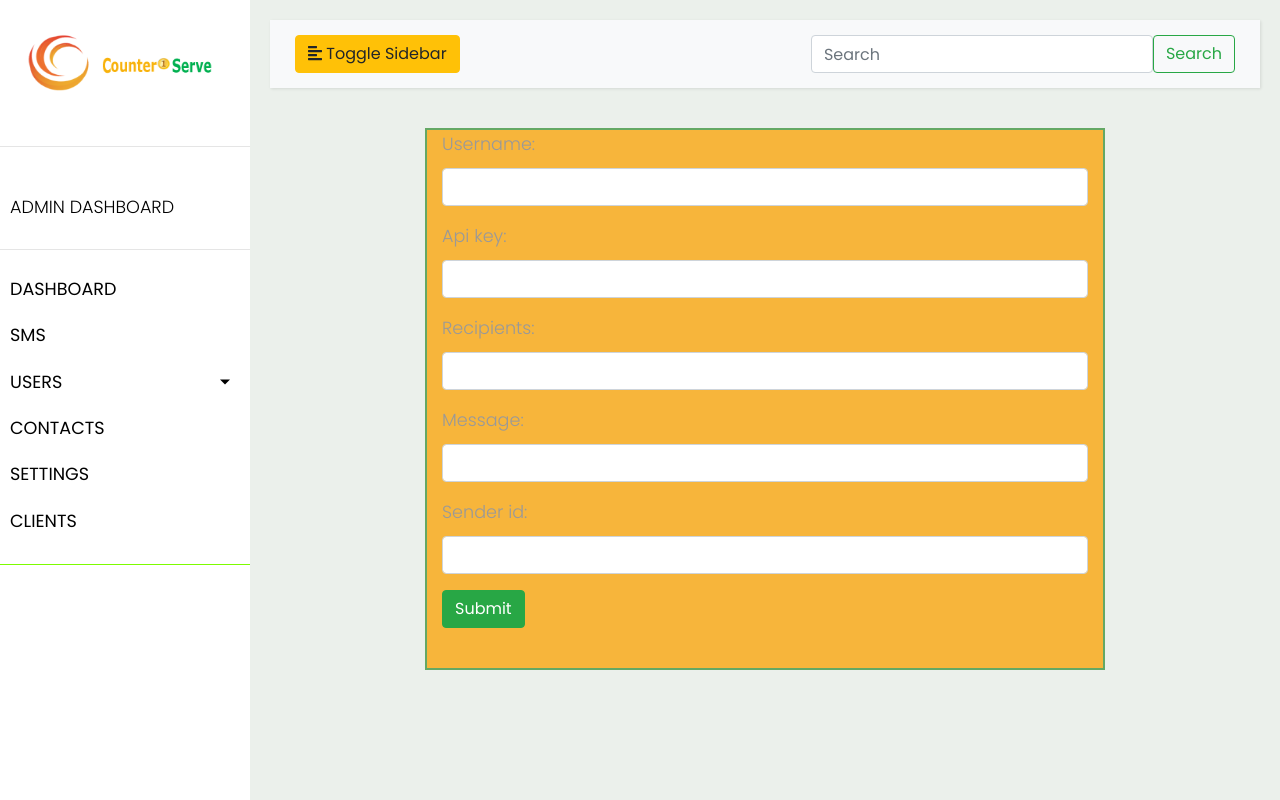
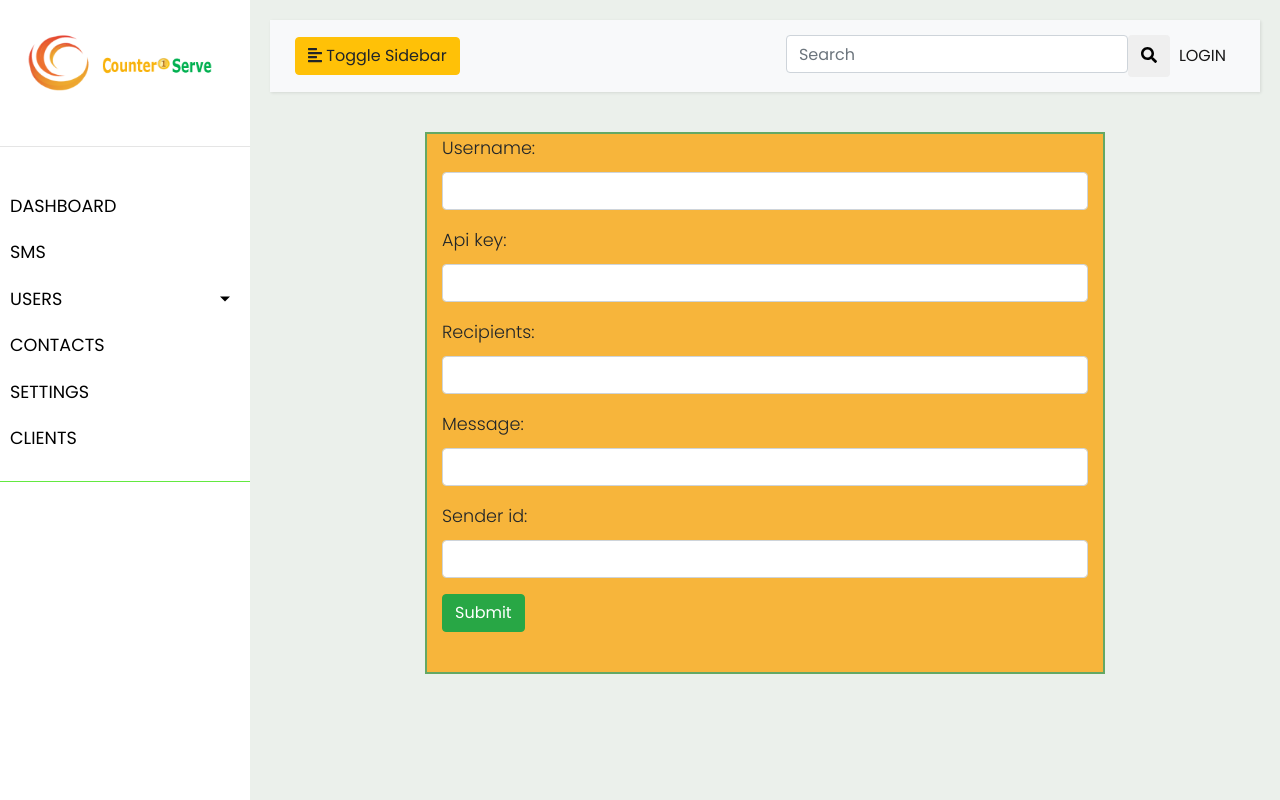
Before and after one commit to Arisodee/COUNTER1-SMS, a Django app: page /talking/ in a window 1280 px wide. Run offline with Django 3.2, Linux system fonts and the light colour scheme; some libraries are stand-ins or nearby versions.

Commit message:
change styling

```diff
--- a/counter1app/models.py
+++ b/counter1app/models.py
@@ -65,7 +65,7 @@ class Count(models.Model):
 class Add_user(models.Model):
     full_name = models.CharField(max_length=100)
     id_number = models.CharField(max_length=8, unique=True)
-    phone_number = models.CharField(max_length=10, unique=True,default=None)
+    phone_number = models.CharField(max_length=13, unique=True,default=None)
     email = models.CharField(max_length=100, default=None)
 
     def __str__(self):
--- a/counter1app/static/css/styles.css
+++ b/counter1app/static/css/styles.css
@@ -9,7 +9,7 @@ p {
     font-size: 1.1em;
     font-weight: 300;
     line-height: 1.7em;
-    color: #999;
+
 }
 
 a,
@@ -71,7 +75,7 @@ a:focus {
 
 #sidebar ul.components {
     padding: 20px 0;
-    border-bottom: 1px solid lawngreen;
+    border-bottom: 1px solid rgb(99, 233, 65);
 }
 
 #sidebar ul p {
@@ -146,6 +151,24 @@ a.article:hover {
     padding: 20px;
     min-height: 100vh;
     transition: all 0.3s;
+}
+
+body{
+    background-color: rgb(235, 240, 235);
+    width: 100%;
+
+}
+
+.send-sms-form{
+    margin-top: 2%;
+    margin-bottom: 7%;
+
+}
+
+.sms-form{
+    border: 2px solid rgb(100, 168, 100);
+    background-color: rgb(247, 181, 59);
+
 }
 
 /* ---------------------------------------------------
--- a/counter1app/templates/base.html
+++ b/counter1app/templates/base.html
@@ -29,10 +29,9 @@
             </div>
             <hr>
             <ul class="list-unstyled components">
-                <p>ADMIN DASHBOARD</p>
-                <hr>
+
                 <li>
-                    <a href="/">DASHBOARD</a>
+                    <a href="{% url 'home' %}">DASHBOARD</a>
                 </li>
                 <li>
                     <a href="{% url 'lets_talk' %}">SMS</a>
@@ -77,8 +76,27 @@
                         <ul class="nav navbar-nav ml-auto">
                             <form class="d-flex">
                                 <input class="form-control me-2" type="search" placeholder="Search" aria-label="Search">
-                                <button class="btn btn-outline-success" type="submit">Search</button>
+                                <button class="btn btn-default" type="submit"><i class="fa fa-search" aria-hidden="true"></i></button>
                             </form>
+                            {% if user.is_authenticated %}
+                            <li class="nav-item dropdown">
+                                <div>
+                                    <a style="color:black;" class="nav-link dropdown-toggle" href="#" id="navbarDropdown" role="button"
+                                        data-toggle="dropdown" aria-haspopup="true" aria-expanded="false">
+                                        ACCOUNT
+                                    </a>
+                                    <div class="dropdown-menu" aria-labelledby="navbarDropdown">
+                                        <a class="dropdown-item" href="/accounts/login">LOGOUT</a>
+                                    </div>
+                                </div>
+                            </li>
+
+                            {% else %}
+                            <li class="nav-item active">
+                                <a class="nav-link btn btn-default" href="/accounts/login">LOGIN <span class="sr-only">(current)</span></a>
+                            </li>
+                            {% endif %}
+                        </ul>
                     </div>
                 </div>
             </nav>
--- a/counter1app/templates/edit_user.html
+++ b/counter1app/templates/edit_user.html
@@ -1,3 +1,4 @@
+{% extends 'base.html' %}
 {% load static%}
 {% load bootstrap4 %}
 <!-- Content block -->
--- a/counter1app/templates/home.html
+++ b/counter1app/templates/home.html
@@ -81,13 +81,13 @@
     </div>
 
 
-    <div class="footer">
+    <!-- <div class="footer">
         <p><a href="#"> Contact</a></p>
         <p><a href="#">Help</a></p>
 
       </div>
 
-  </div>
+  </div> -->
 
 
 {% endblock %}
--- a/counter1app/templates/registration/login.html
+++ b/counter1app/templates/registration/login.html
@@ -1,3 +1,4 @@
+{% extends 'registration/base.html'%}
 {% load static %}
 
 {% block content%}
--- a/counter1app/templates/registration/register.html
+++ b/counter1app/templates/registration/register.html
@@ -1,4 +1,4 @@
-{% extends 'base.html'%}
+{% extends 'registration/base.html'%}
 {% load static %}
 {% block content%}
 
--- a/counter1app/templates/send_sms.html
+++ b/counter1app/templates/send_sms.html
@@ -6,7 +6,7 @@
             <div class="col-md-2"></div>
             <div class="col-md-8 sms-form" >
                 <div class="form-group">
-                    <form action="" method="POST">{% csrf_token %}
+                    <form  action="" method="POST">{% csrf_token %}
                     {{ form.as_p }}
                     <button  class="btn btn-success" type="submit">Submit</button><br><br>
                     </form>
@@ -17,23 +17,4 @@
 
     </div>
 
-<style>
-    body{
-        background-color: rgb(235, 240, 235);
-        width: 100%;
-
-    }
-
-    .send-sms-form{
-        margin-top: 2%;
-        margin-bottom: 7s%;
-
-    }
-
-    .sms-form{
-        border: 2px solid rgb(100, 168, 100);
-        background-color: rgb(247, 181, 59);
-
-    }
-</style>
 {% endblock %}
--- a/counter1app/urls.py
+++ b/counter1app/urls.py
@@ -10,18 +10,16 @@ from . import views as user_views
 
 
 urlpatterns = [
-    url(r'^$', views.index, name="index"),
     url('^dashboard/$',views.dashboard,name='dashboard'),
     path('register', views.RegistrationView.as_view(), name='register'),
     path('login', views.LoginView.as_view(), name='login'),
     path('logout', views.LogoutView.as_view(), name='logout'),
-    path('', login_required(views.HomeView.as_view()), name='home'),
+    # path('', login_required(views.HomeView.as_view()), name='home'),
     path('activate/<uidb64>/<token>',  views.ActivateAccountView.as_view(), name='activate'),
     path('set-new-password/<uidb64>/<token>',  views.SetNewPasswordView.as_view(), name='set-new-password'),
     path('request-reset-email', views.RequestResetEmailView.as_view(), name='request-reset-email'),
-    path('home/',HomeView.as_view(), name='home'),
+    path('',HomeView.as_view(), name='home'),
     path('sms-json/', SmsNumJsonView.as_view(), name='sms-json'),
-    # path('social-auth/', include('social_django.urls', namespace='social')),
     path('talking/', views.talking_view, name='lets_talk'),
     path('success_report/', views.success_report, name='success_report'),
     url('^user_page/$',views.user_page,name='user_page'),
@@ -29,7 +27,6 @@ urlpatterns = [
     url(r'^editSupervisor/(\d+)', views.edit_superlist, name='editSupervisor'),
     path('user_list/',views.user_list,name = 'user_list'),
 
-
 ]
 
 if settings.DEBUG:
--- a/counter1app/views.py
+++ b/counter1app/views.py
@@ -36,10 +36,13 @@ from django.views.generic import (DetailView)
 
 
 
-
+@login_required
 class HomeView(View):
     def get(self, request):
         return render(request, 'home.html')
+
+def index(request):
+    return render(request,'index.html')
 
 
 
@@ -435,8 +438,6 @@ def user_page (request):
 
 
 
-
-
 # Create your views here.
 
 def user_list(request):
@@ -458,7 +459,7 @@ def create_user(request):
             '''
             user.save()
             messages.success(request, f'Congratulations! You have succesfully Added a new User!')
-            return redirect('/')
+            return redirect('/user_list/')
     else:
         form = Add_userForm()
     return render(request, 'create_user.html', {"form": form})
@@ -476,7 +477,7 @@ def edit_superlist(request, supervisor_id):
         if form.is_valid():
             form.save()
             messages.success(request, f'Success! Your edit has been successful!')
-            return redirect('/')
+            return redirect('/user_list/')
     else:
         form = EditSupervisor(instance=supervisor)
     return render(request, 'edit_user.html', {"form": form, "supervisor":supervisor})
```
Also changed, not shown: other parts of counter1app/static/css/styles.css (+14 -9 lines), counter1app/templates/registration/base.html (added, +28 -0 lines), counter1app/templates/user_list.html (+4 -4 lines), counter1app/migrations/0002_auto_20210218_2358.py (added).
